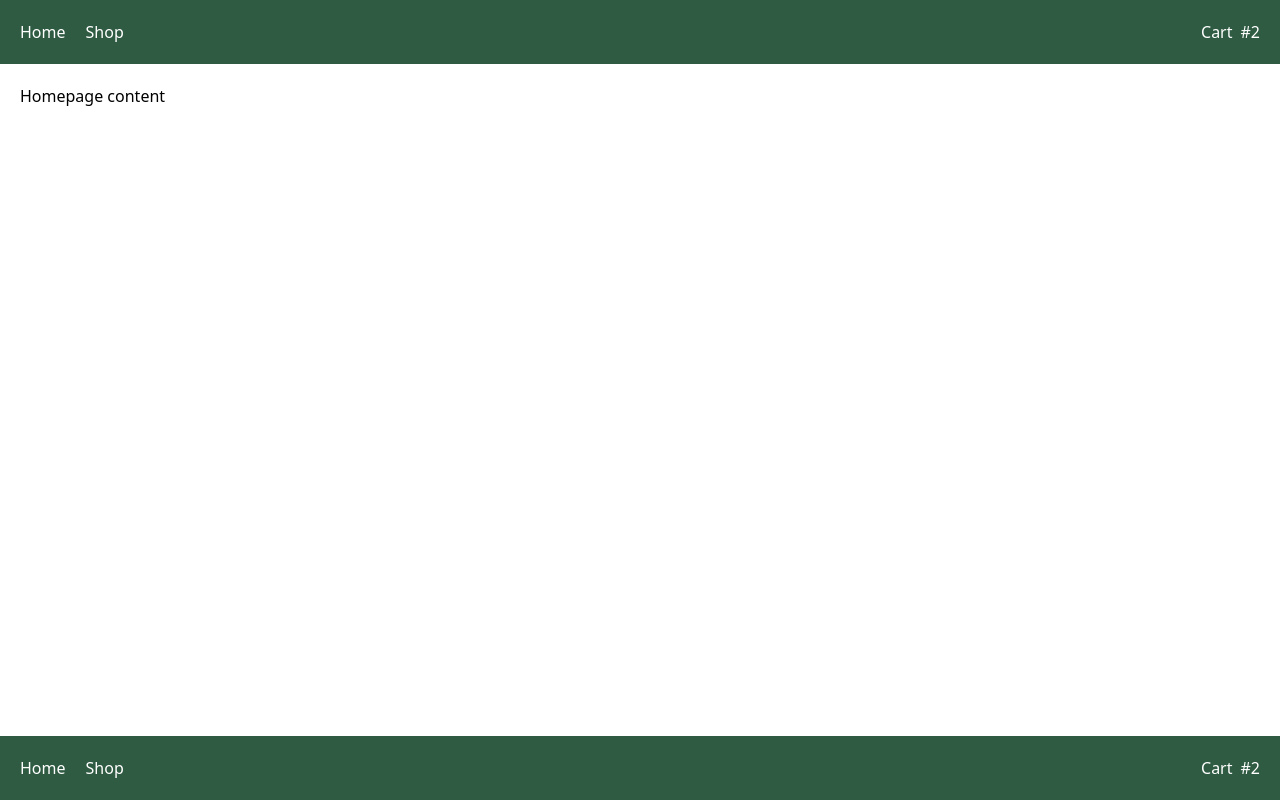
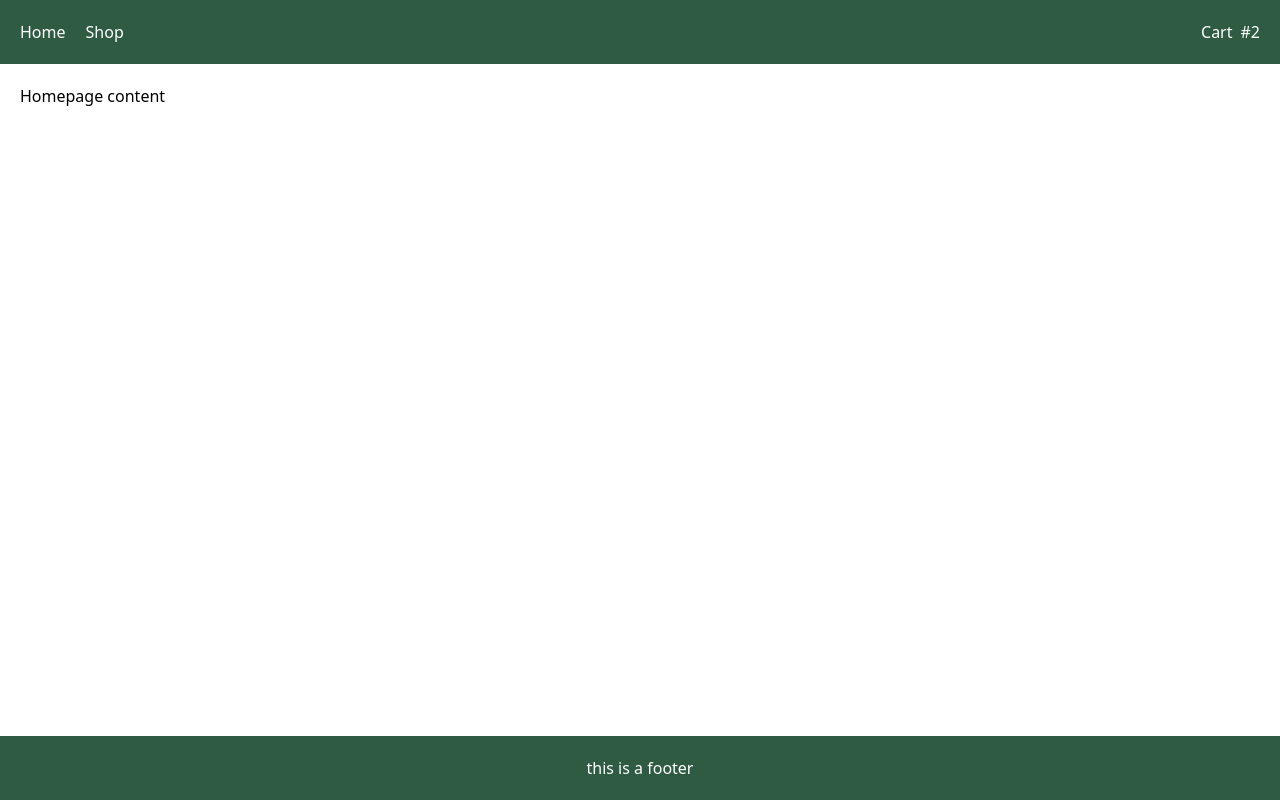
Before and after one commit to ManonLef/shopping-cart, a React (Vite) app: page / in a window 1280 px wide. Built offline with nearby package versions, Linux system fonts and the light colour scheme; no server answers.

Commit message:
add Footer component

```diff
--- a/src/App.jsx
+++ b/src/App.jsx
@@ -1,3 +1,4 @@
+import Footer from "./Footer";
 import { Header } from "./Header";
 import { Outlet } from "react-router-dom";
 
@@ -7,7 +8,7 @@ function App() {
     <div className="flex flex-col h-screen">
       <Header />
       <Outlet />
-      <Header />
+      <Footer />
     </div>
   );
 }
--- /dev/null
+++ b/src/Footer.jsx
@@ -0,0 +1,10 @@
+const Footer = () => {
+  console.log("rendering Footer");
+  return (
+    <footer className="flex flex-wrap justify-center p-5 h-16  bg-green-test text-white">
+      this is a footer
+    </footer>
+  );
+};
+
+export default Footer;
```
